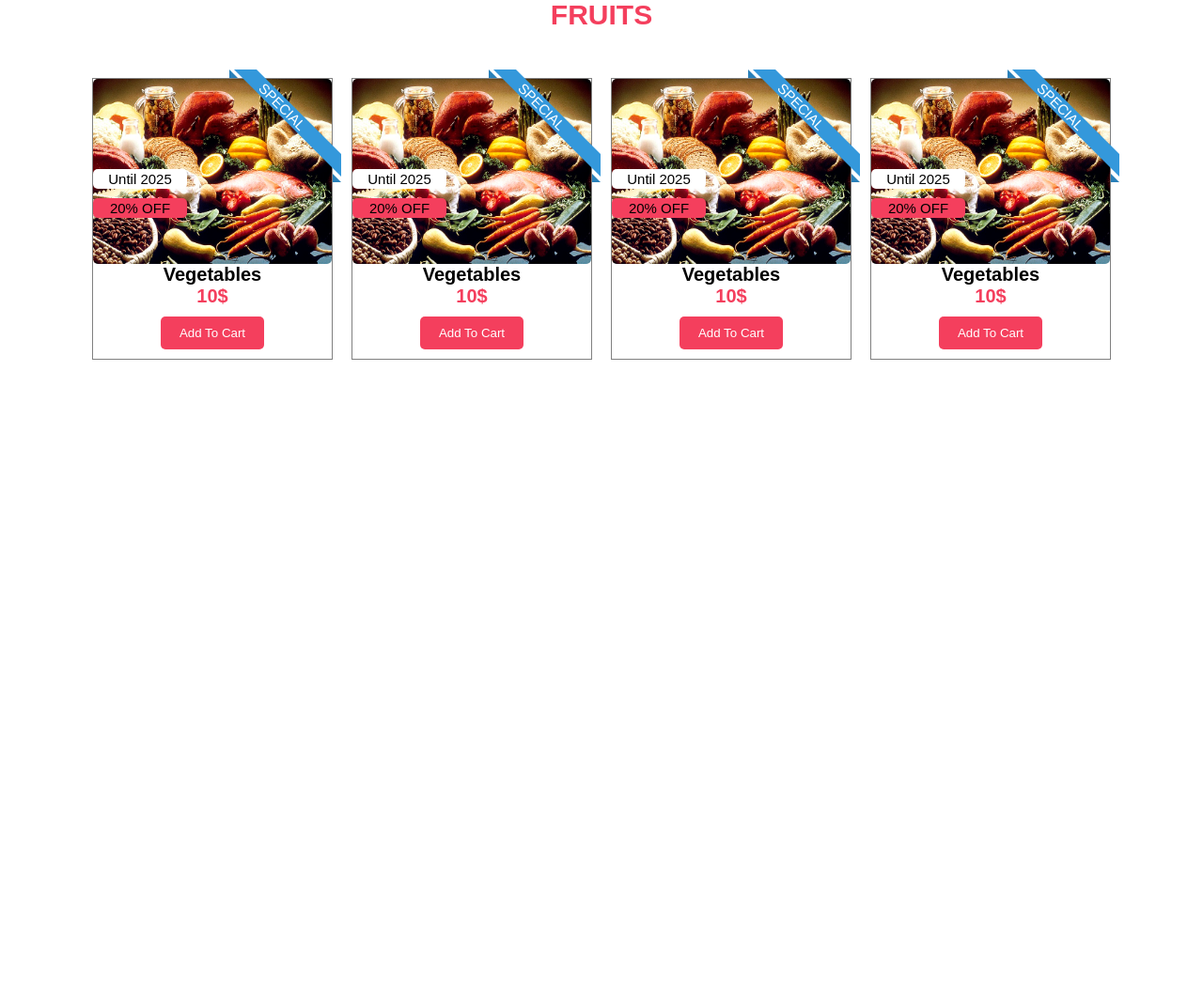
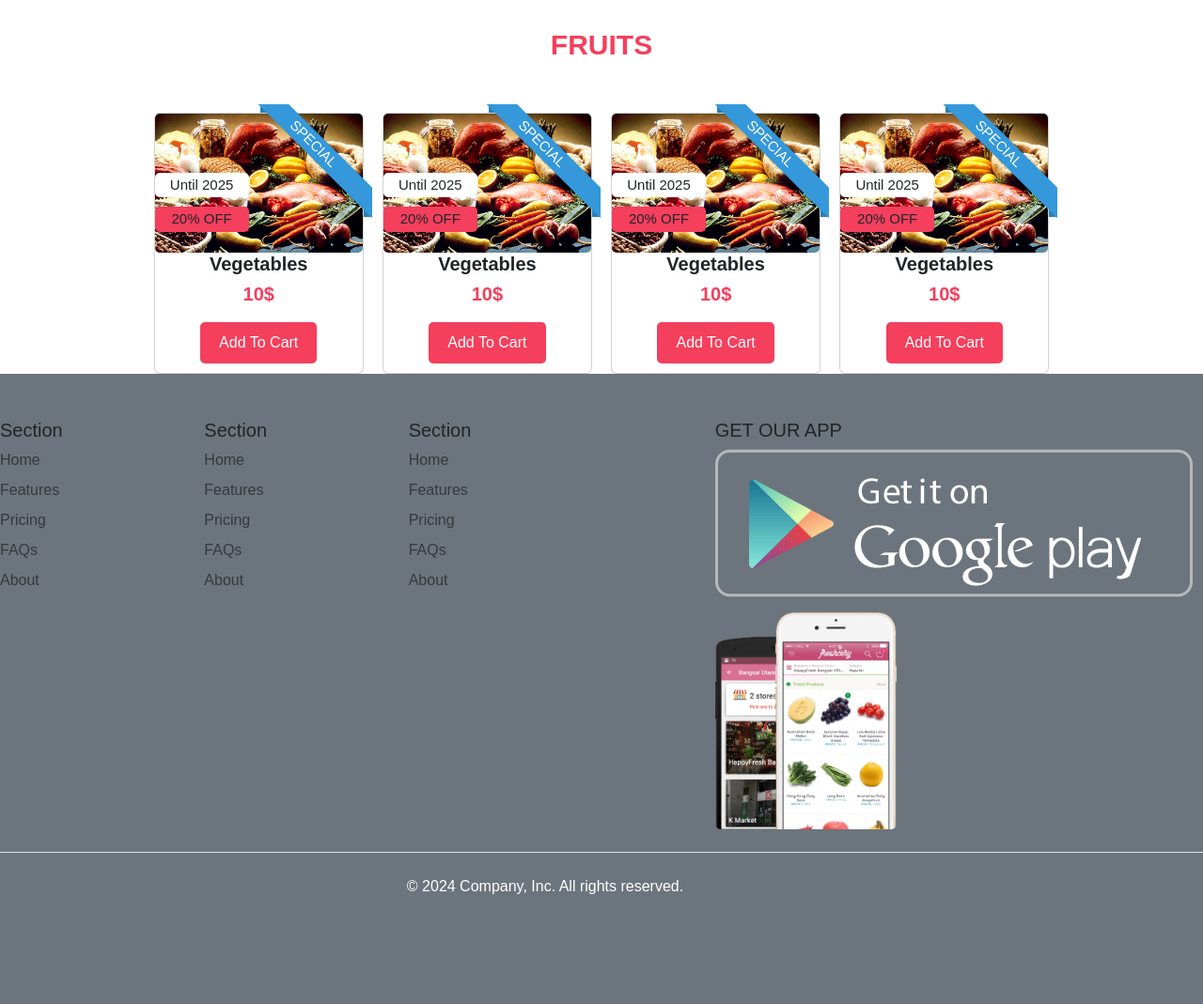
Before and after one commit to Saron-Borak/StepWebDev, a PHP site: page /shop.php in a window 1280 px wide. Shown: the part 2193-3262 px from the top of the page at 94% size. Before the commit the page ends 2576 px from the top, so only its background shows below. Run offline with PHP 8.4, Linux system fonts and the light colour scheme; some libraries are stand-ins or nearby versions.

Commit message:
Shop Page

```diff
--- /dev/null
+++ b/footer.css
@@ -0,0 +1,3 @@
+footer{
+overflow: hidden;
+}
--- /dev/null
+++ b/footer.php
@@ -0,0 +1,71 @@
+<!DOCTYPE html>
+<html lang="en">
+<head>
+    <meta charset="UTF-8">
+    <meta name="viewport" content="width=device-width, initial-scale=1.0">
+    <title>Document</title>
+    <link href="https://cdn.jsdelivr.net/npm/bootstrap@5.3.3/dist/css/bootstrap.min.css" rel="stylesheet" integrity="sha384-QWTKZyjpPEjISv5WaRU9OFeRpok6YctnYmDr5pNlyT2bRjXh0JMhjY6hW+ALEwIH" crossorigin="anonymous">
+
+    <script src="https://cdn.jsdelivr.net/npm/bootstrap@5.3.3/dist/js/bootstrap.bundle.min.js" integrity="sha384-YvpcrYf0tY3lHB60NNkmXc5s9fDVZLESaAA55NDzOxhy9GkcIdslK1eN7N6jIeHz" crossorigin="anonymous"></script>
+    <link rel="stylesheet" href="footer.css">
+</head>
+<body>
+  <div class=".container-lg bg-secondary">
+  <footer class="py-5">
+    <div class="row">
+      <div class="col-6 col-md-2 mb-3">
+        <h5>Section</h5>
+        <ul class="nav flex-column">
+          <li class="nav-item mb-2"><a href="#" class="nav-link p-0 text-body-secondary">Home</a></li>
+          <li class="nav-item mb-2"><a href="#" class="nav-link p-0 text-body-secondary">Features</a></li>
+          <li class="nav-item mb-2"><a href="#" class="nav-link p-0 text-body-secondary">Pricing</a></li>
+          <li class="nav-item mb-2"><a href="#" class="nav-link p-0 text-body-secondary">FAQs</a></li>
+          <li class="nav-item mb-2"><a href="#" class="nav-link p-0 text-body-secondary">About</a></li>
+        </ul>
+      </div>
+
+      <div class="col-6 col-md-2 mb-3">
+        <h5>Section</h5>
+        <ul class="nav flex-column">
+          <li class="nav-item mb-2"><a href="#" class="nav-link p-0 text-body-secondary">Home</a></li>
+          <li class="nav-item mb-2"><a href="#" class="nav-link p-0 text-body-secondary">Features</a></li>
+          <li class="nav-item mb-2"><a href="#" class="nav-link p-0 text-body-secondary">Pricing</a></li>
+          <li class="nav-item mb-2"><a href="#" class="nav-link p-0 text-body-secondary">FAQs</a></li>
+          <li class="nav-item mb-2"><a href="#" class="nav-link p-0 text-body-secondary">About</a></li>
+        </ul>
+      </div>
+
+      <div class="col-6 col-md-2 mb-3">
+        <h5>Section</h5>
+        <ul class="nav flex-column">
+          <li class="nav-item mb-2"><a href="#" class="nav-link p-0 text-body-secondary">Home</a></li>
+          <li class="nav-item mb-2"><a href="#" class="nav-link p-0 text-body-secondary">Features</a></li>
+          <li class="nav-item mb-2"><a href="#" class="nav-link p-0 text-body-secondary">Pricing</a></li>
+          <li class="nav-item mb-2"><a href="#" class="nav-link p-0 text-body-secondary">FAQs</a></li>
+          <li class="nav-item mb-2"><a href="#" class="nav-link p-0 text-body-secondary">About</a></li>
+        </ul>
+      </div>
+
+      <div class="col-md-2 offset-md-1 sm-3 ">
+        <form>
+          <h5>GET OUR APP </h5>
+          <p><img src="assets\img\playstore.png" alt="playstore"></p>
+          <div class="d-flex flex-column  justify-content-center">
+            <img src="assets/img/mockup.png" class="rounded d-block" alt="mockup">
+          </div>
+        </form>
+      </div>
+    </div>
+
+    <div class="d-flex flex-column flex-sm-row justify-content-center py-4 my-4 border-top">
+      <p>© 2024 Company, Inc. All rights reserved.</p>
+      <ul class="list-unstyled d-flex">
+        <li class="ms-3"><a class="link-body-emphasis" href="#"><svg class="bi" width="24" height="24"><use xlink:href="#twitter"></use></svg></a></li>
+        <li class="ms-3"><a class="link-body-emphasis" href="#"><svg class="bi" width="24" height="24"><use xlink:href="#instagram"></use></svg></a></li>
+        <li class="ms-3"><a class="link-body-emphasis" href="#"><svg class="bi" width="24" height="24"><use xlink:href="#facebook"></use></svg></a></li>
+      </ul>
+    </div>
+  </footer>
+</div>
+</body>
+</html>
--- a/header.php
+++ b/header.php
@@ -15,7 +15,7 @@
                 <a href=""><img src="assets/img/logo/logo.png" alt=""></a>
             </div>
             <ul class="nav-links">
-                <li><a href="/shop">Shop</a></li>
+                <li><a href="shop.php">Shop</a></li>
                 <li><a href="/faq">FAQ</a></li>
                 <li><a href="/contact">Contact</a></li>
                 <li><a href="/register">Register</a></li>
--- a/shop.css
+++ b/shop.css
@@ -85,7 +85,7 @@
   font-size: 30px;
   font-weight: bold;
   margin: 50px;
-   color: rgb(244, 63, 93);
+  color: rgb(244, 63, 93);
 }
 .group_card {
   display: flex;
@@ -147,6 +147,8 @@
   margin: 0;
   border-radius: 5px;
 }
+
+
 
 .footer_tittle {
   font-size: 20px;
--- a/shop.php
+++ b/shop.php
@@ -468,5 +468,8 @@
         </div>
       </div>
     </section>
+
+
+    <?php include 'footer.php';?>
   </body>
 </html>
--- a/style.css
+++ b/style.css
@@ -22,6 +22,9 @@ main {
   box-shadow: 0 0 10px rgba(113, 112, 112, 0.1);
   width: 100%;
   max-width: 600px;
+}
+nav{
+  overflow: hidden;
 }
 
 .login-form h2 {
```
Also changed, not shown: Shop/2.png (deleted), Shop/3.png (deleted), Shop/4.png (deleted), Shop/5.png (deleted), assets/img/food1.jpg (renamed from assets/img/food 1.jpg), 3 other files.
